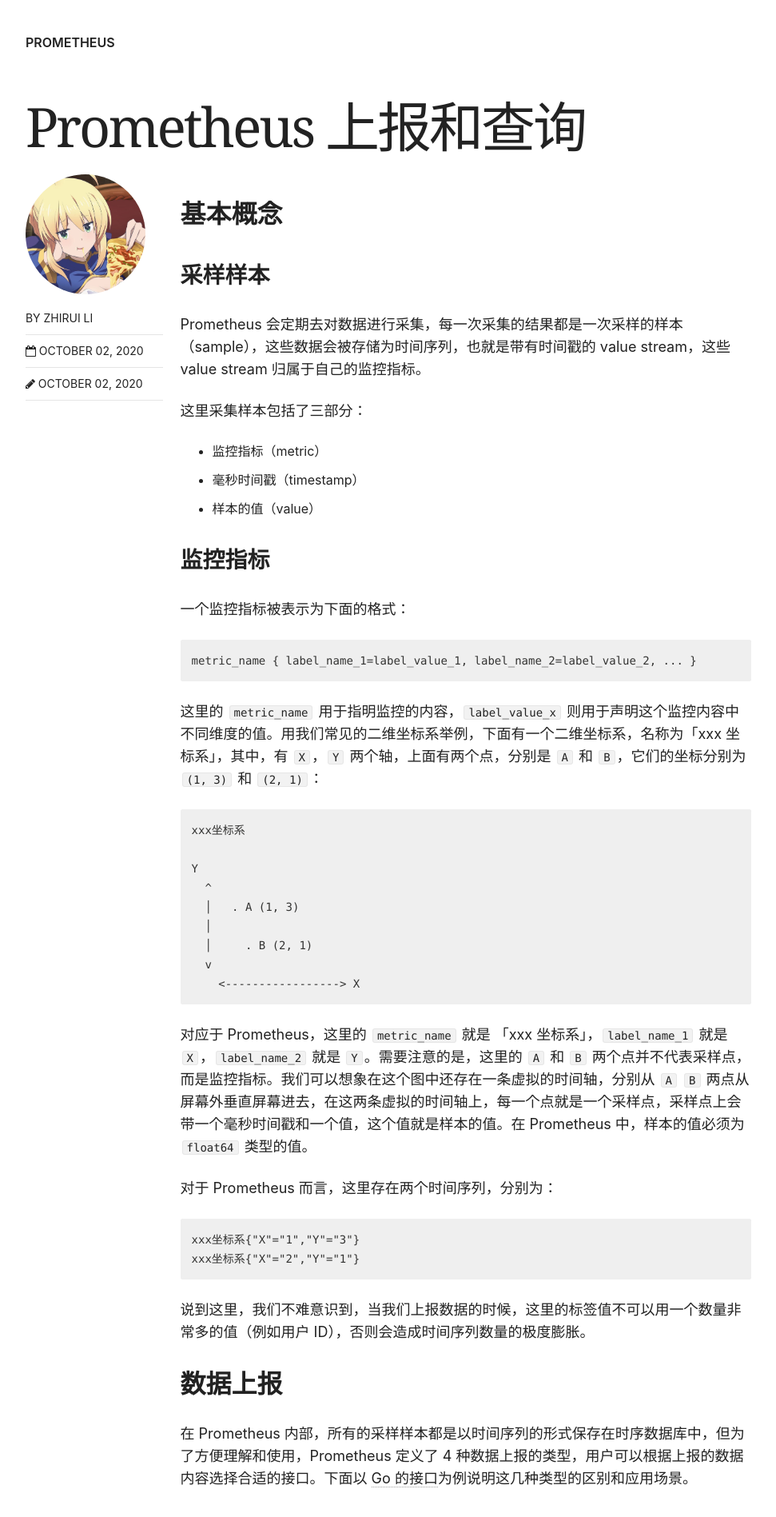
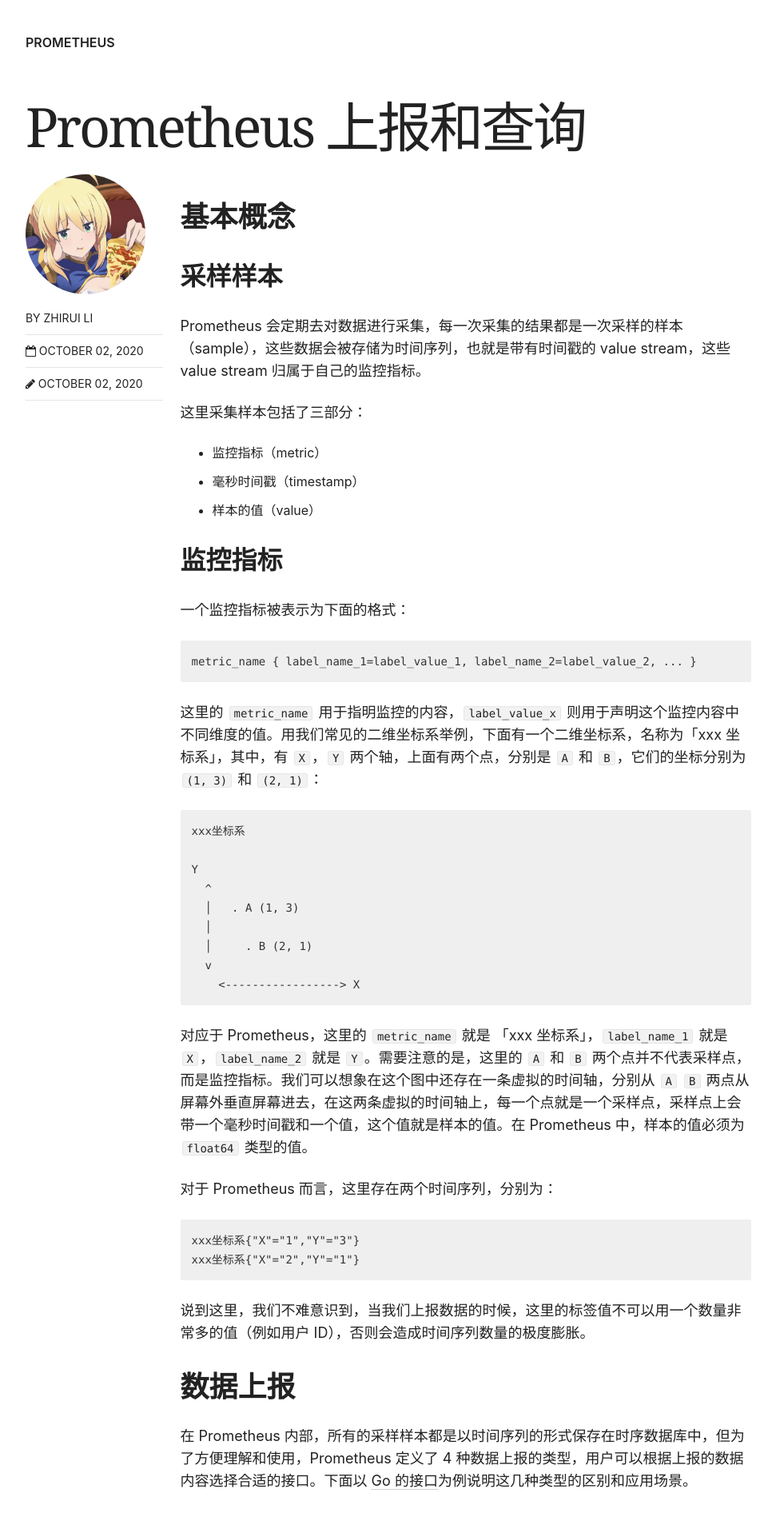
Before and after one commit to ZhiruiLi/ZhiruiLi.github.io, a Jekyll site: the page built from _posts/notes/2020-10-02-prometheus-report-query.md, in a window 1280 px wide. Shown: the part 410-2307 px from the top of the page at 80% size, without its empty margins (154-1125 px from the left). Built offline with Jekyll 4.4.1, drawn with Linux system fonts in a browser that asks for light colours; nearby versions of some CDN libraries.

Commit message:
update header level

```diff
--- a/_posts/notes/2020-10-02-prometheus-report-query.md
+++ b/_posts/notes/2020-10-02-prometheus-report-query.md
@@ -12,9 +12,9 @@
 share: true
 ---
 
-## 基本概念
+# 基本概念
 
-### 采样样本
+## 采样样本
 
 Prometheus 会定期去对数据进行采集，每一次采集的结果都是一次采样的样本（sample），这些数据会被存储为时间序列，也就是带有时间戳的 value stream，这些 value stream 归属于自己的监控指标。
 
@@ -24,7 +24,7 @@
 - 毫秒时间戳（timestamp）
 - 样本的值（value）
 
-### 监控指标
+## 监控指标
 
 一个监控指标被表示为下面的格式：
 
@@ -57,11 +57,11 @@
 
 说到这里，我们不难意识到，当我们上报数据的时候，这里的标签值不可以用一个数量非常多的值（例如用户 ID），否则会造成时间序列数量的极度膨胀。
 
-## 数据上报
+# 数据上报
 
 在 Prometheus 内部，所有的采样样本都是以时间序列的形式保存在时序数据库中，但为了方便理解和使用，Prometheus 定义了 4 种数据上报的类型，用户可以根据上报的数据内容选择合适的接口。下面以 [Go 的接口](https://godoc.org/github.com/prometheus/client_golang/prometheus)为例说明这几种类型的区别和应用场景。
 
-### 计数器 Counter
+## 计数器 Counter
 
 和一般理解的计数器一样，Prometheus 的 counter 也是一个只增不减的值，Go 语言中的接口如下：
 
@@ -100,7 +100,7 @@
 
 Counter 非常常见，也非常容易理解，常被用来监控类似「请求量」、「失败量」、「错误码出现次数」等场景。由于 counter 只增不减，所以我们不能用它来监控可能增可能减的数值（例如 goroutine 的数量），如果要监控这种数量，就应该用下面的 gauge。
 
-### 测量仪表 Gauge
+## 测量仪表 Gauge
 
 Gauge 的监控值可增可减，在 Go 语言中的接口如下：
 
@@ -131,7 +131,7 @@
 
 可以看到，相比起 `Counter` 这里的 `Gauge` 增加了 `Dec` 和 `Sub` 这样的减少数值的接口，同时提供了 `Set` 和 `SetToCurrentTime` 这样的直接设置数值的接口。相比起 counter 而言，gauge 的数值要更加灵活通用。我们可以用它来监控前面提到的「goroutine 的数量」或者是其他可增可减的值，例如「CPU 使用率」、「内存使用率」等。
 
-### 直方图 Histogram
+## 直方图 Histogram
 
 尽管我们能够通过 gauge 监控可增可减的值，并可以在查询时求出其一段时间内的平均值，但是对于一些场景而言，这个能力还是存在相当大的局限性。典型的场景是请求时延、响应数据量大小等，在这些场景中，平均值可能并不能很好地反映问题。
 
@@ -173,7 +173,7 @@
 
 通过这样的方法，我们可以描绘出被观测值的分布情况。通过这个分布数据，我们还能算出类似「99% 的请求时延在多少以内」这样的数据。不过，当我们需要这样的数据时，需要对被观测数据有一定的先验知识才能真正使得计算结果比较准确。还是用刚刚提到的时延观测来举个极端一点的例子，假设我们将桶划分为 1ms、10ms、10s，那么我们得出的结果可能是 0% 的请求时延在 1ms 以内，0% 的请求时延在 10ms 以内，100% 的请求在 10s 以内，0% 的请求在 10s 以上，这样的结论显然没有什么意义，只有当我们对时延的长度本身有一个基本概念，并正确划分桶的大小时，我们才能更准确地计算出我们想要的结果。那假设我们就是对一个数据没有什么先验知识，那我们是否有更准确的方式计算出这个数据呢？Prometheus 给出的方法就是用 Summary。
 
-### 概要 Summary
+## 概要 Summary
 
 Summary 和 histogram 类似，也是用来观测数据的分布情况的，它的接口也和 histogram 一样：
 
@@ -213,11 +213,11 @@
 
 更多 histogram 和 summary 的对比可以参考[这一篇文章](https://prometheus.io/docs/practices/histograms/)。
 
-## 数据查询
+# 数据查询
 
 Prometheus 定义了一个名为 PromQL 的 DSL 用来进行数据查询。常用的 Prometheus 数据可视化工具 Grafana 里面的面板就是通过 PromQL 来进行数据查询的。
 
-### 瞬时向量 Instant Vector
+## 瞬时向量 Instant Vector
 
 假设我们有一个对 HTTP 请求量的 counter 名为 `http_requests_total`，那么我们只需要在 Grafana 面板的 query editor 中输入 `http_requests_total` 就可以看到数据了。这个 `http_requests_total` 是一个瞬时向量，也就是说，这个数据是 Prometheus 采集数据的那一刻数据的值。对于 counter 数据，我们看到的会是一条不断增长的线（采集到的值只增不减）。
 
@@ -281,7 +281,7 @@
 
 如前所述，histogram 并没有存储数据采样点的值，只保留了总和和每一个区间的 counter。我们可以在 PromQL 中用 `histogram_quantile()` 函数来计算其值的分位数。由于 histogram 的分位数是在 PromQL 中指定的，因此它的灵活性比 summary 高（summary 只能获取上报时定下来的分位数）。
 
-### 范围向量 Range Vector
+## 范围向量 Range Vector
 
 前面提到我们用 `http_requests_total` 获取到单调递增的 HTTP 请求总数图像，但是这个对于我们而言并没有太大意义，我们希望看到的是类似「每分钟请求数量」这样的数据，PromQL 允许我们获取一段时间的数据，这个被称为范围向量。它的获取方式是在瞬时向量后面加一个中括号，里面填入需要的时间段长度，例如：
 
@@ -336,6 +336,6 @@
 
 更多对操作符的介绍可以在[这里](https://prometheus.io/docs/prometheus/latest/querying/operators)找到。另外，也可以在[这里](https://prometheus.io/docs/prometheus/latest/querying/examples/)找到更多的使用例子。
 
-## 总结
+# 总结
 
 Prometheus 基于时序数据库的查询实现了丰富复杂的语义，让用户能够灵活实现各种监控需求，为了能更好地表达自己的查询逻辑，我们需要先了解其中的基本语义，本文仅进行了较为简略的总结，更详细的可以参考[官方文档](https://prometheus.io/docs/prometheus/latest/getting_started/)和[官方最佳实践](https://prometheus.io/docs/practices/naming/)。
```
Also changed, not shown: _posts/articles/2019-05-03-golang-design-study.md (+5 -5 lines), _posts/articles/2019-09-17-real-world-cpp-template.md (+4 -4 lines), _posts/articles/2020-03-22-cpp-error-handling.md (+5 -5 lines).
